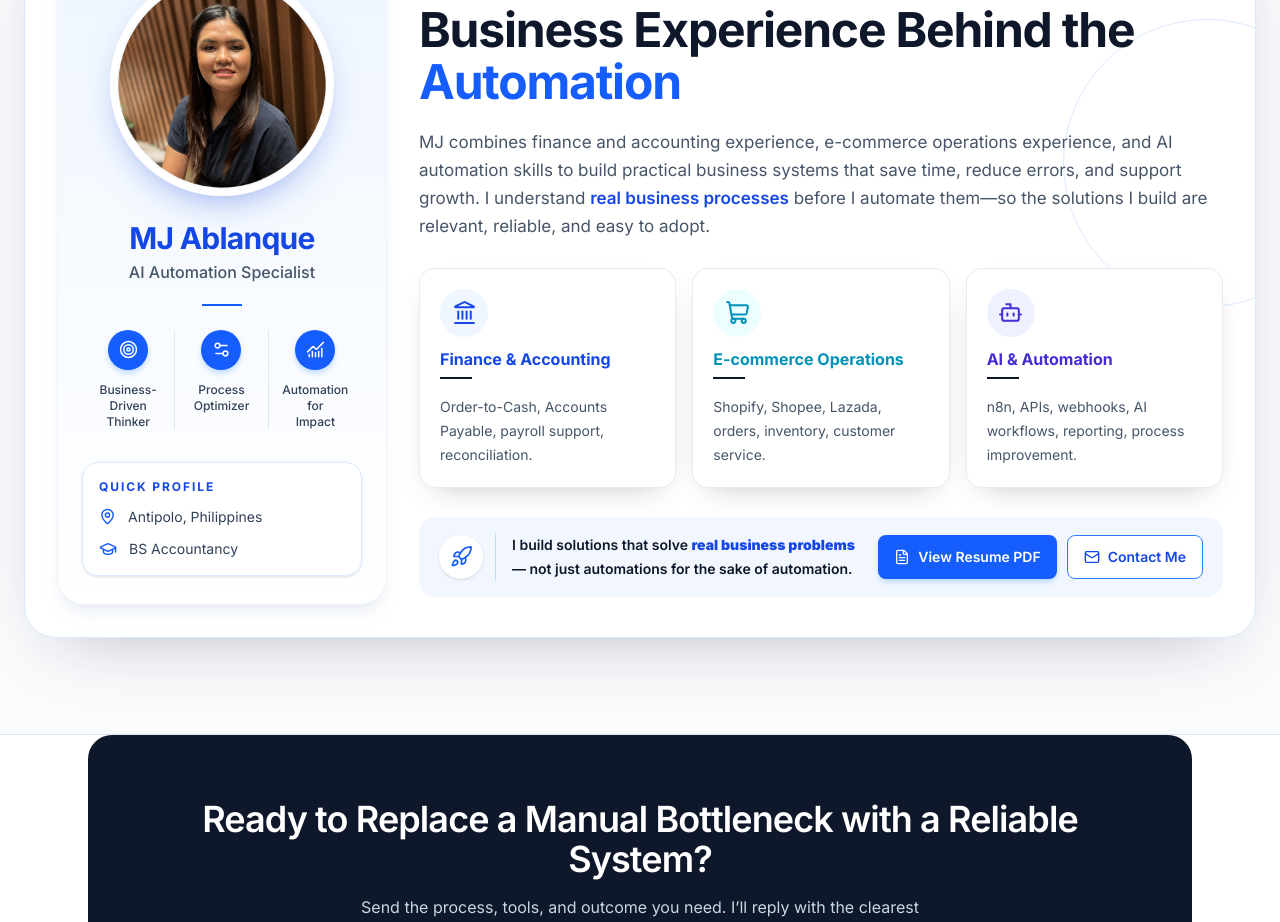
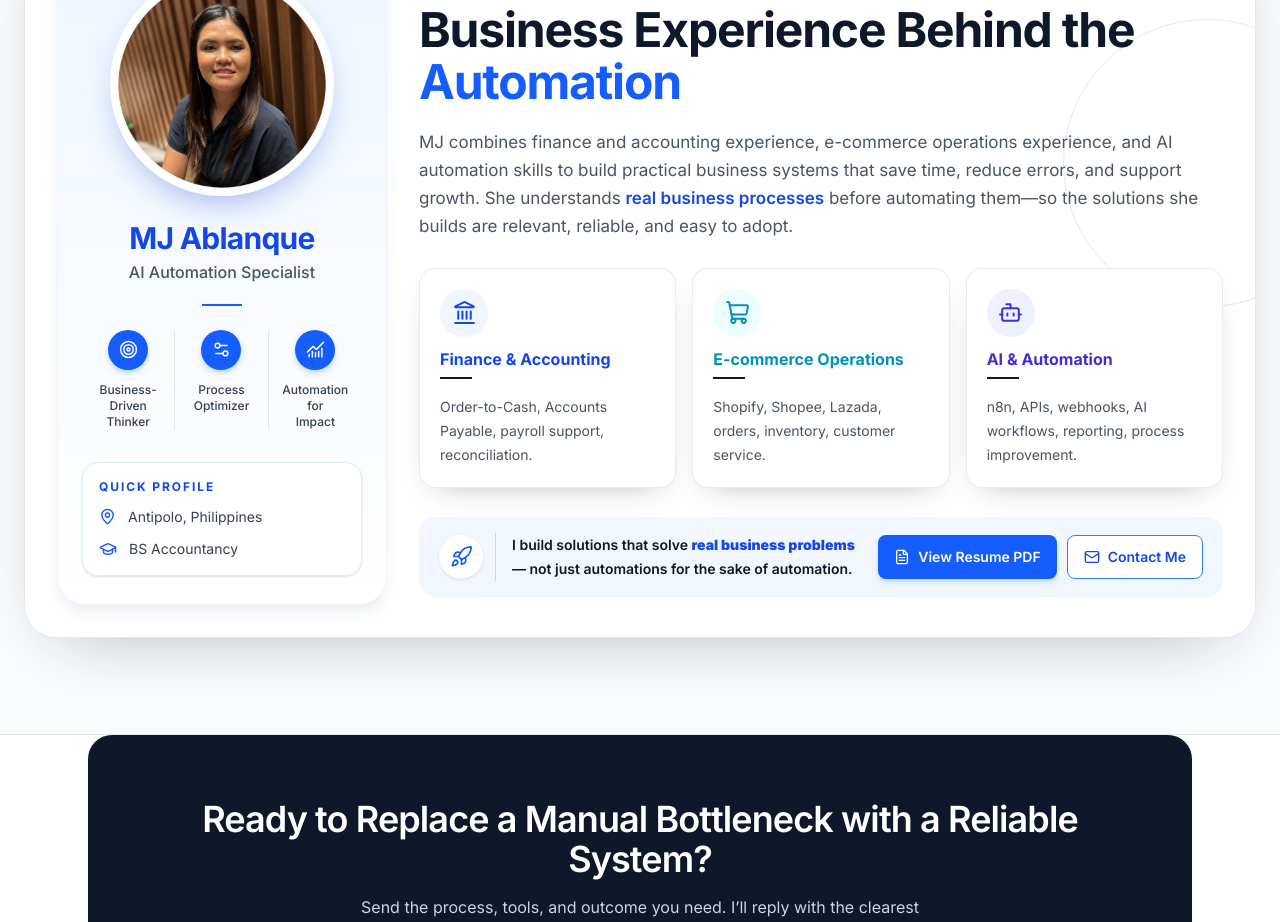
Before and after one commit to workflowlab-tech/ai-automation-portfolio, a Next.js app: page / in a window 1280 px wide. Shown: the part 6460-7382 px from the top of the page. Built offline with nearby package versions, Linux system fonts and the light colour scheme.

Commit message:
Use a consistent third-person About voice

```diff
--- a/components/AboutSection.tsx
+++ b/components/AboutSection.tsx
@@ -132,9 +132,9 @@ export default function AboutSection() {
                 <p className="mt-5 max-w-4xl text-base leading-7 text-[var(--color-body)] sm:text-[17px]">
                   MJ combines finance and accounting experience, e-commerce operations experience,
                   and AI automation skills to build practical business systems that save time,
-                  reduce errors, and support growth. I understand{" "}
+                  reduce errors, and support growth. She understands{" "}
                   <strong className="font-semibold text-blue-700">real business processes</strong>
-                  {" "}before I automate them—so the solutions I build are relevant, reliable, and
+                  {" "}before automating them—so the solutions she builds are relevant, reliable, and
                   easy to adopt.
                 </p>
               </FadeIn>
```
